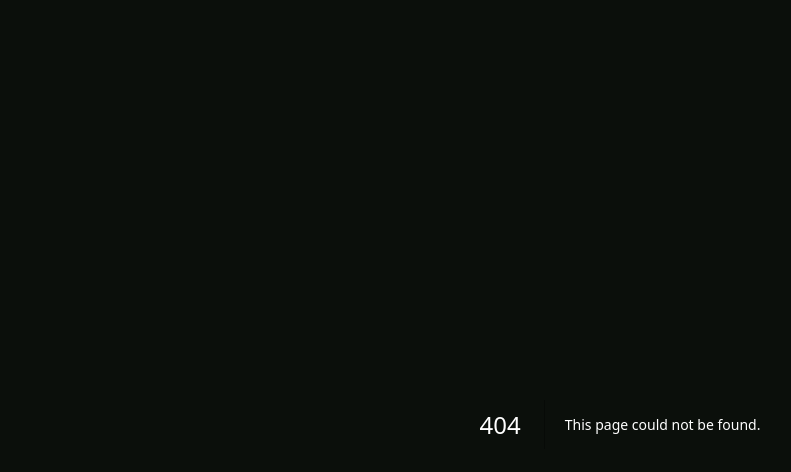
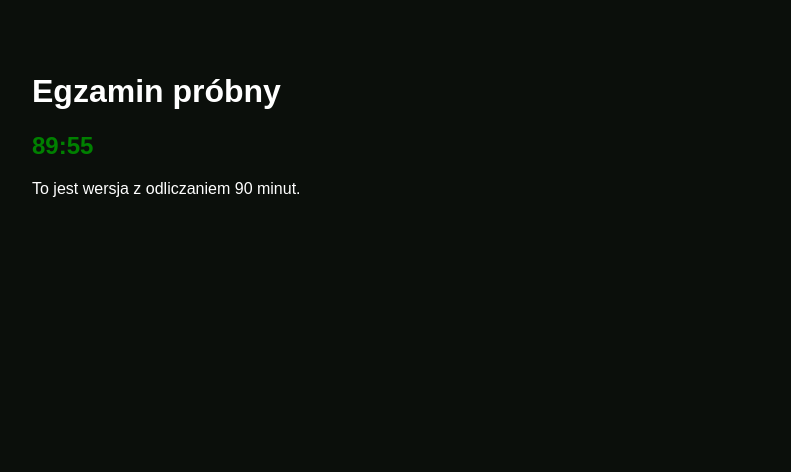
Before and after one commit to Mariola007/egzamin, a Next.js app: page /egzamin in a window 1280 px wide. Before the commit this address had no page. Shown: the top 472 px of the page, without its empty margins (20-811 px from the left). Built offline with nearby package versions, Linux system fonts and the light colour scheme.

Commit message:
Create page.tsx

```diff
--- /dev/null
+++ b/app/egzamin/page.tsx
@@ -0,0 +1,29 @@
+"use client";
+
+import { useEffect, useState } from "react";
+
+export default function Egzamin() {
+  const [czas, setCzas] = useState(90 * 60);
+
+  useEffect(() => {
+    const timer = setInterval(() => {
+      setCzas((t) => (t > 0 ? t - 1 : 0));
+    }, 1000);
+
+    return () => clearInterval(timer);
+  }, []);
+
+  const min = Math.floor(czas / 60);
+  const sek = czas % 60;
+
+  return (
+    <main style={{ padding: 20, fontFamily: "Arial" }}>
+      <h1>Egzamin próbny</h1>
+      <h2 style={{ color: czas < 600 ? "red" : "green" }}>
+        {min}:{sek.toString().padStart(2, "0")}
+      </h2>
+
+      <p>To jest wersja z odliczaniem 90 minut.</p>
+    </main>
+  );
+}
```
